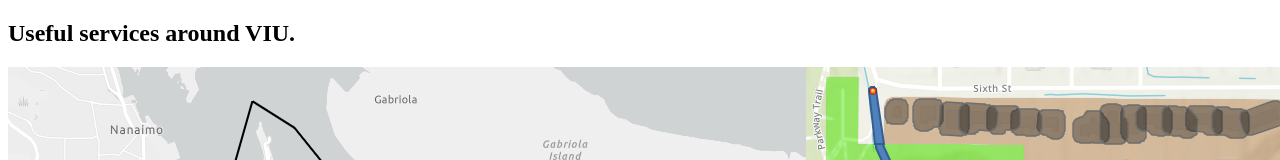
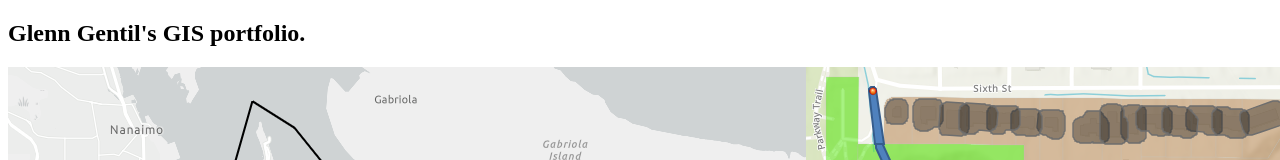
Before and after one commit to glennGprofile/GISportfolio, a plain HTML site: page index.html in a window 1280 px wide. Shown: the top 160 px of the page. Drawn offline with Linux system fonts and the light colour scheme.

Commit message:
Update index.html

```diff
--- a/index.html
+++ b/index.html
@@ -49,7 +49,7 @@ article .column {
 <body>
 
     <article>
-        <h1>Useful services around VIU.</h1>
+        <h1>Glenn Gentil's GIS portfolio.</h1>
     <div class="row">
   <div class="column">
     <a href="https://viu.maps.arcgis.com/apps/instant/sidebar/index.html?appid=8afcee99e4fa4857a87a7c75a9f50277"><img src="PollutionMap.png" alt="Thumbnail of Cedar Area South Pollution Map. When clicked, sends to Instant App."></a>
```
